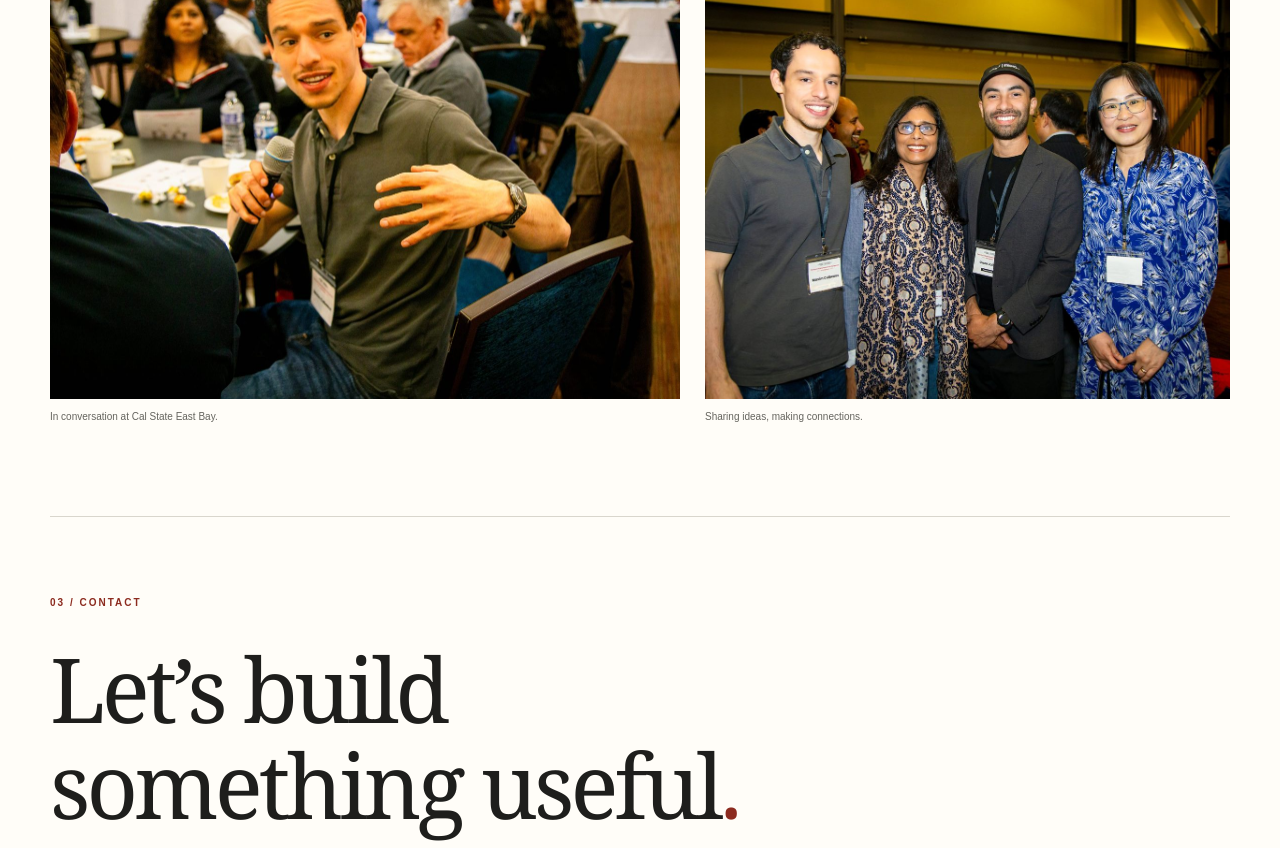
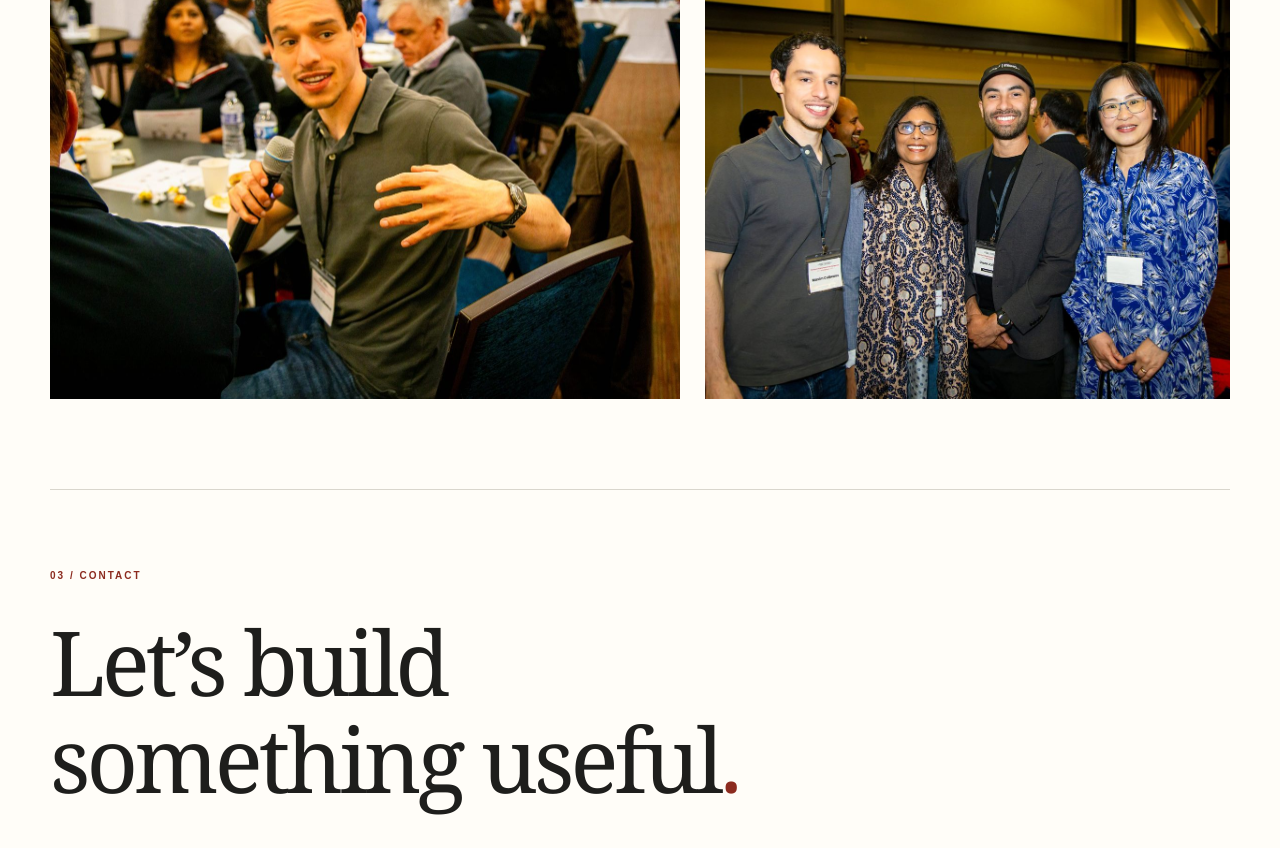
Before and after one commit to mmakethingshaippen/maxim-culbeaux, a plain HTML site: page index.html in a window 1280 px wide. Shown: the part 3250-4098 px from the top of the page. Drawn offline with Linux system fonts and the light colour scheme.

Commit message:
Remove event photo captions

```diff
--- a/index.html
+++ b/index.html
@@ -56,7 +56,7 @@
       <article class="project"><div class="project-number" aria-hidden="true">02</div><div class="project-content"><p class="eyebrow">Community / Kiroween hackathon</p><h3>Corkback</h3><p>For my solo Kiroween entry, I created a community board where people scan a paper flyer to post it and browse postings on a map, with categories and email alerts for categories they watch.</p><div class="project-links"><a class="text-link" href="https://corkback.vercel.app">Visit Corkback <span aria-hidden="true">↗</span></a></div></div><div class="project-art corkback-art" aria-hidden="true"><div class="paper-note note-back"></div><div class="paper-note note-front"><span class="pin"></span><span>Good things<br>are happening<br>around you.</span></div></div></article>
       <div class="conversation">
       <h2>Ideas grow<br>in conversation.</h2>
-      <div class="speaking-photos"><figure><img src="./speaking.jpg" width="1400" height="933" alt="Maxim speaking into a microphone" loading="lazy"><figcaption>In conversation at Cal State East Bay.</figcaption></figure><figure><img src="./group.jpg" width="1400" height="933" alt="Maxim with fellow attendees" loading="lazy"><figcaption>Sharing ideas, making connections.</figcaption></figure></div>
+      <div class="speaking-photos"><figure><img src="./speaking.jpg" width="1400" height="933" alt="Maxim speaking into a microphone" loading="lazy"></figure><figure><img src="./group.jpg" width="1400" height="933" alt="Maxim with fellow attendees" loading="lazy"></figure></div>
 
       </div>
     </section>
```
